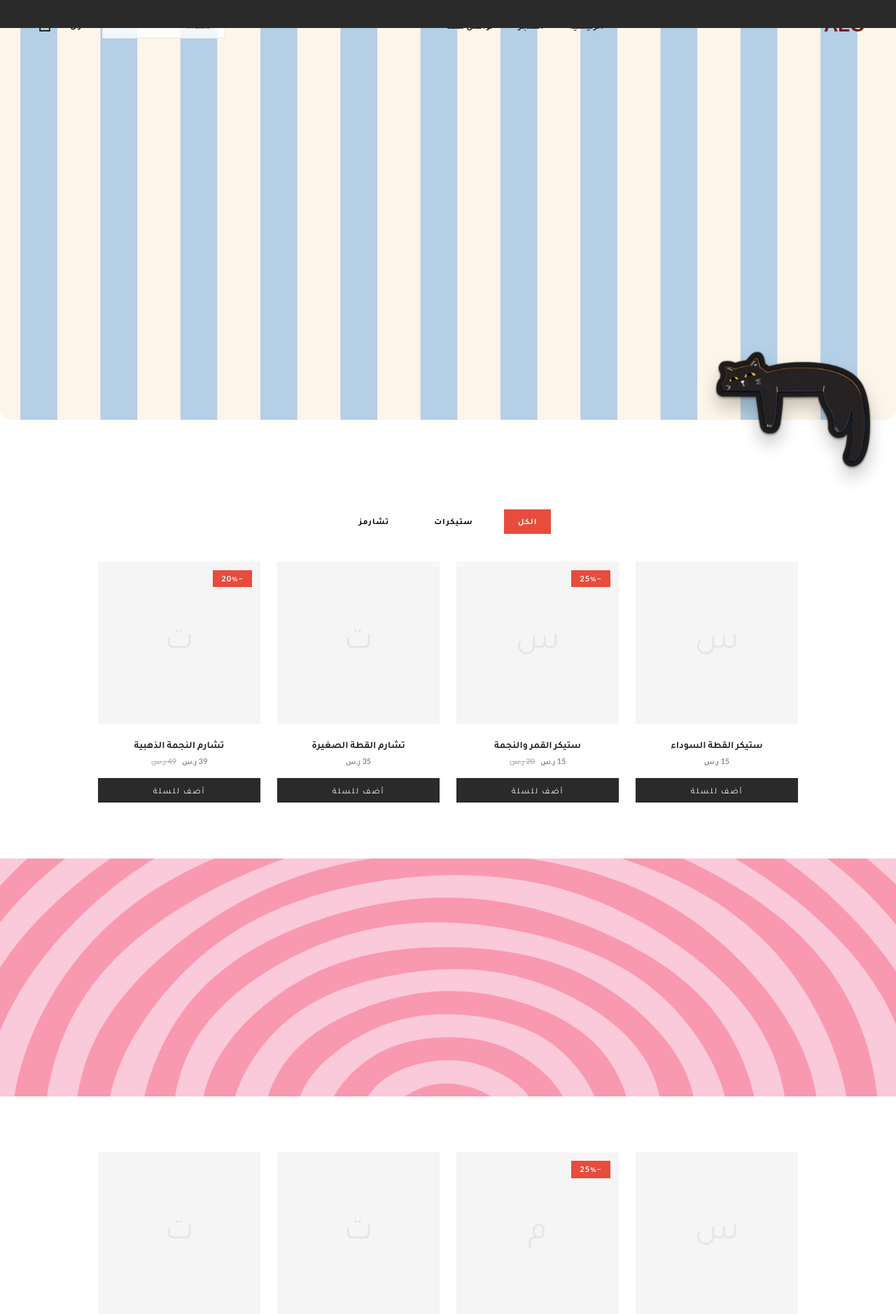
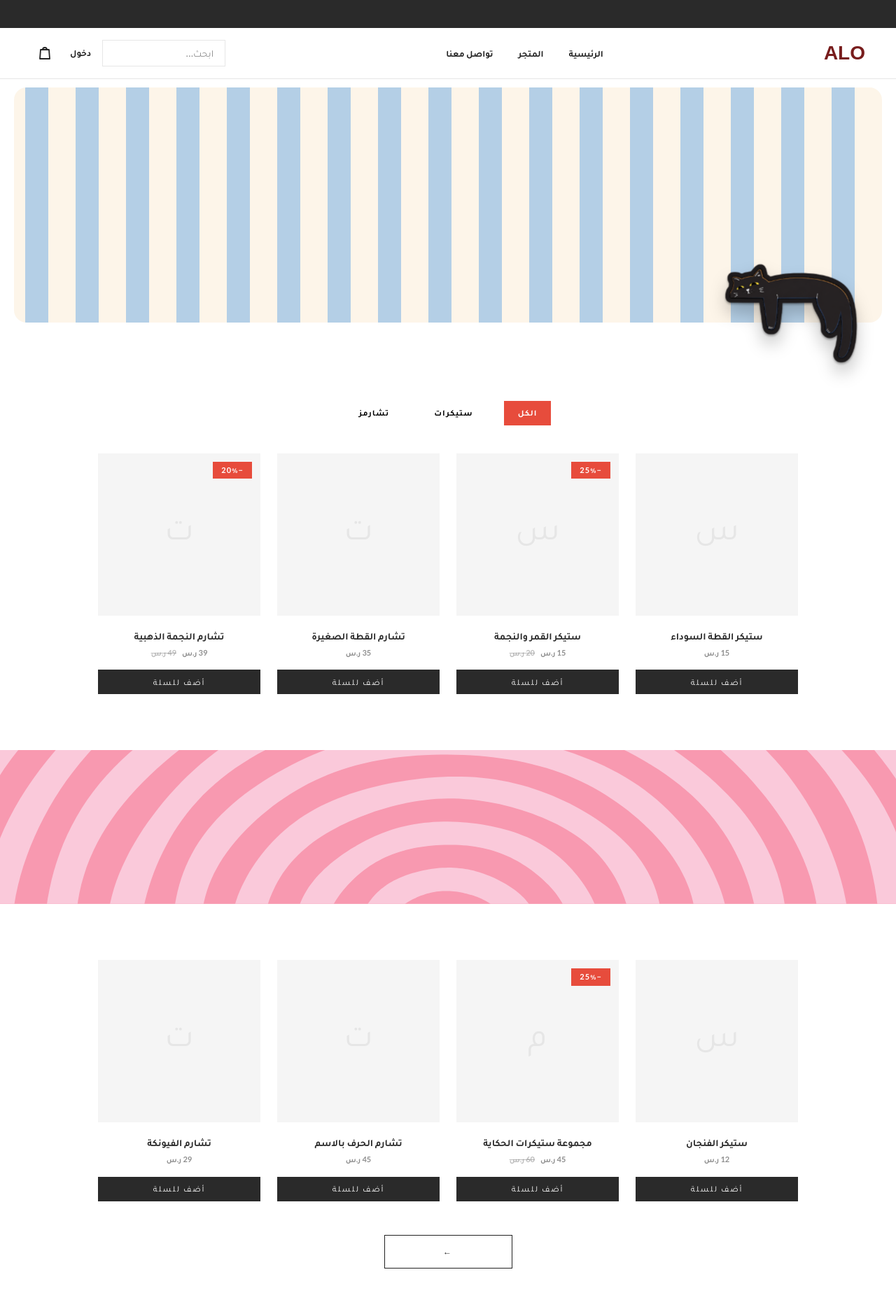
Before and after one commit to pvtsvbr24v-a11y/Alo, a Laravel app: page / in a window 1280 px wide. Shown: the top 1878 px of the page at 70% size. Run offline with Laravel 12, Linux system fonts and the light colour scheme; data comes from the database, SQL or seed files in the repository; style sheets or scripts are compiled from the project's sources; some libraries are stand-ins or nearby versions; some web fonts are replaced.

Commit message:
Shorter banners, thinner stripes, header above the banner
Co-Authored-By: Claude Opus 5.5 <noreply@anthropic.com>
Claude-Session: https://claude.ai/code/session_01S4gyGZeEjNe6drm6AFfN8H

```diff
--- a/resources/css/app.css
+++ b/resources/css/app.css
@@ -127,8 +127,8 @@
     .stripes {
         background-color: #fdf5e9;
         background-image: linear-gradient(90deg, #b4cfe6 0 46.4%, #fdf5e9 46.4% 100%);
-        background-size: 8.93% 100%;
-        background-position: 2.5% 0;
+        background-size: 72px 100%;
+        background-position: 16px 0;
     }
     .swirl {
         background: #fac9da url('/images/alo/swirl.svg') center bottom / cover;
--- a/resources/views/components/layouts/store.blade.php
+++ b/resources/views/components/layouts/store.blade.php
@@ -1,4 +1,4 @@
-@props(['title' => null, 'description' => null, 'overlay' => false])
+@props(['title' => null, 'description' => null, 'overlay' => false, 'full' => false])
 <!DOCTYPE html>
 <html lang="ar" dir="rtl">
 <head>
@@ -89,8 +89,8 @@
         </nav>
     </header>
 
-    <main id="main" class="{{ $overlay ? 'w-full flex-1' : 'mx-auto w-full max-w-[1240px] flex-1 px-6 py-10' }}">
-        @if ($overlay)
+    <main id="main" class="{{ $overlay || $full ? 'w-full flex-1' : 'mx-auto w-full max-w-[1240px] flex-1 px-6 py-10' }}">
+        @if ($overlay || $full)
             <div class="absolute inset-x-0 top-24 z-20 mx-auto max-w-[1240px] px-6"><x-flash /></div>
         @else
             <x-flash />
--- a/resources/views/home.blade.php
+++ b/resources/views/home.blade.php
@@ -1,11 +1,11 @@
-<x-layouts.store :overlay="true">
+<x-layouts.store :full="true">
     {{-- ١. البنر المقلّم (Frame 2) والقطة بنفس مكانها في Figma: نصها السفلي يطلع تحت البنر --}}
-    <section class="stripes relative z-10 min-h-[420px] rounded-b-[18px] sm:min-h-[min(70vh,640px)]">
-        <img src="{{ asset('images/alo/cat-sticker.png') }}" alt="" class="cat-real pointer-events-none absolute right-[3%] bottom-0 w-[17%] max-w-[260px] min-w-[110px]" width="1176" height="864">
+    <section class="stripes relative z-10 mx-3 mt-3 h-[240px] rounded-[18px] sm:mx-5 sm:h-[min(42vh,380px)]">
+        <img src="{{ asset('images/alo/cat-sticker.png') }}" alt="" class="cat-real pointer-events-none absolute right-[3%] bottom-0 w-[15%] max-w-[220px] min-w-[100px]" width="1176" height="864">
     </section>
 
     {{-- ٢. المنتجات (المساحة البيضا) --}}
-    <section class="bg-white px-6 pt-[max(5rem,10vw)] pb-20 lg:pt-32">
+    <section class="bg-white px-6 pt-[max(4.5rem,8vw)] pb-20 lg:pt-28">
         @if ($categories->isNotEmpty())
             <nav class="mb-10 flex flex-wrap justify-center gap-x-6 gap-y-2" aria-label="الأقسام">
                 <a href="{{ route('shop') }}" class="chip-active">الكل</a>
@@ -26,7 +26,7 @@
     </section>
 
     {{-- ٣. البنر الوردي (Frame 13) --}}
-    <section class="swirl min-h-[260px] sm:min-h-[340px]" aria-hidden="true"></section>
+    <section class="swirl h-[160px] sm:h-[220px]" aria-hidden="true"></section>
 
     {{-- ٤. منتجات إضافية (المساحة البيضا) --}}
     @if ($gridProducts->count() > $featuredProducts->count())
@@ -45,5 +45,5 @@
     @endif
 
     {{-- ٥. البنر الأزرق الفاتح (Frame 16) --}}
-    <section class="sky min-h-[300px] sm:min-h-[420px]" aria-hidden="true"></section>
+    <section class="sky h-[160px] sm:h-[240px]" aria-hidden="true"></section>
 </x-layouts.store>
```
